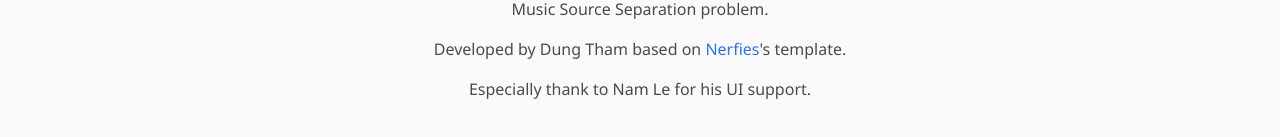
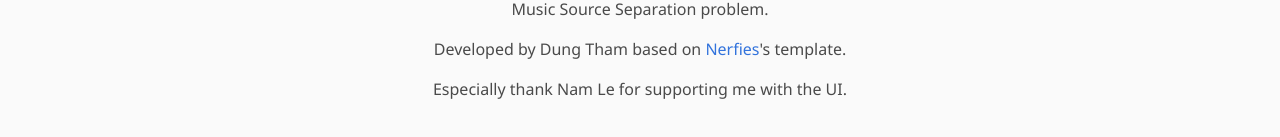
Before and after one commit to thamquocdung/mss-pages, a plain HTML site: page index.html in a window 1280 px wide. Shown: the part 3010-3147 px from the top of the page. Drawn offline with nearby package versions, Linux system fonts and the light colour scheme; a script that the page names is missing; some icons are missing; a web font is replaced by a local one.

Commit message:
modify ack

```diff
--- a/index.html
+++ b/index.html
@@ -270,7 +270,7 @@
             Developed by Dung Tham based on <a href="https://github.com/nerfies/nerfies.github.io"> Nerfies</a>'s template.
           </p>
           <p>
-            Especially thank to Nam Le for his UI support.
+            Especially thank Nam Le for supporting me with the UI.
           </p>
         </div>
       </div>
```
